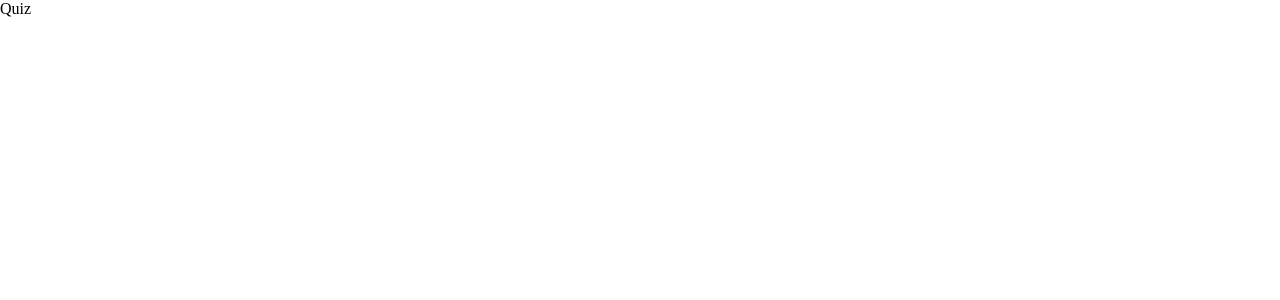
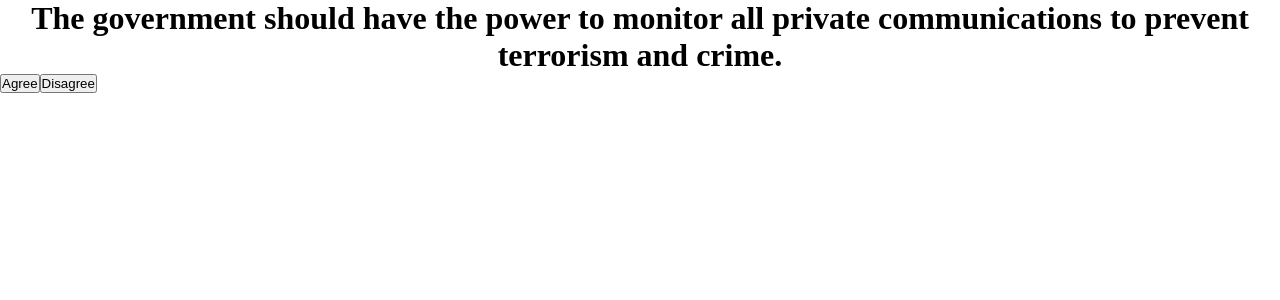
Before and after one commit to JMSONNE/Political-Spectrum, a React (Vite) app: page / in a window 1280 px wide. Both pictures are taken after a click on the button "Start". Shown: the top 300 px of the page. Built offline with nearby package versions, Linux system fonts and the light colour scheme.

Commit message:
working on setting up handling users answers

```diff
--- a/src/Components/Quiz.jsx
+++ b/src/Components/Quiz.jsx
@@ -4,9 +4,37 @@ import questions from '../utils/questions.json'
 
 export const Quiz = () => {
 
+    const question = questions[0].question
+
     const [currentQuestion, setCurrentQuestion] = useState(0);
+    const [isDone, setIsDone] = useState(false);
+    const [typeCount, setTypeCount] = useState(new Map([
+        ["A", 0], ["E", 0],
+        ["L", 0], ["R", 0]
+    ]));
+
+    const handleQuestions = () => {
+        setCurrentQuestion((prevQuestion) => {
+            if (prevQuestion < questions.length - 1) {
+                return prevQuestion + 1;
+            } else {
+                setIsDone(true);
+                return prevQuestion;
+            }
+        });
+    };
+
+    const handleAnswers = (answer) => {
+        setTypeCount()
+    };
 
     return (
-        <div>Quiz</div>
+        <div>
+            <h1 style={{ textAlign: 'center' }}>
+                {question}
+            </h1>
+            <button onClick={() => handleAnswers()}>Agree</button>
+            <button onClick={() => handleAnswers()} >Disagree</button>
+        </div >
     )
 }
```
